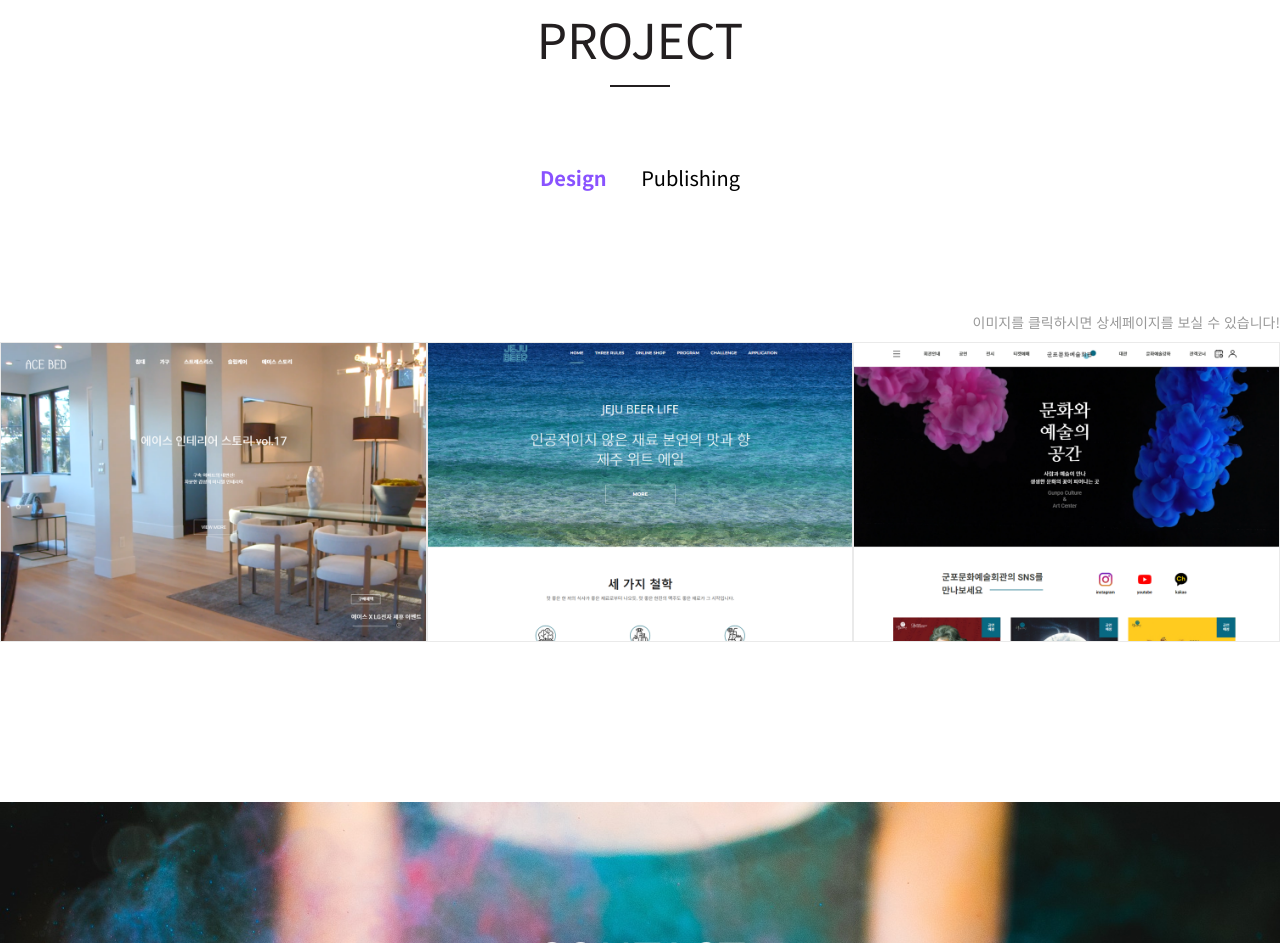
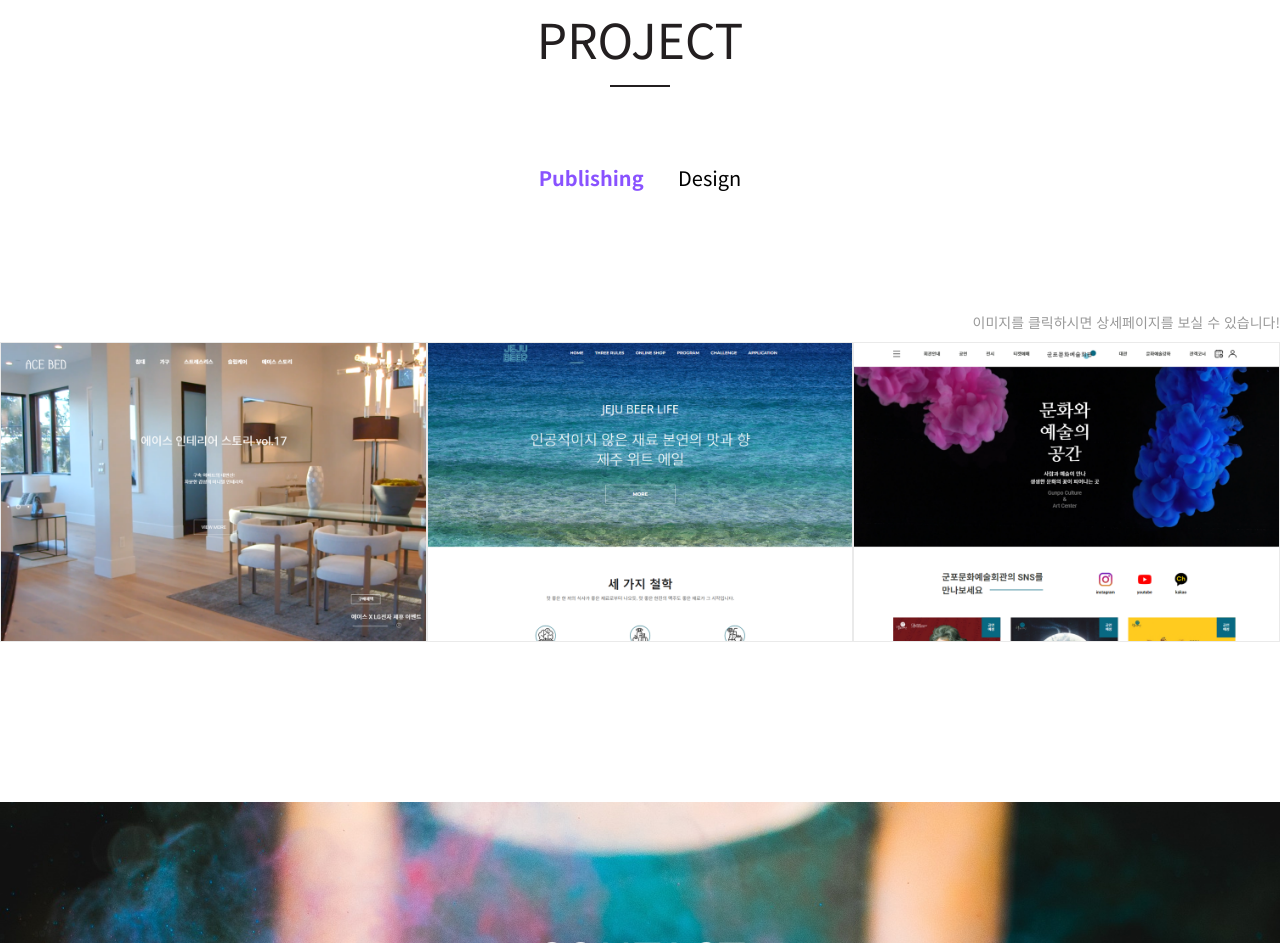
Before and after one commit to younjeonghong/yjportfolio, a plain HTML site: page index.html in a window 1280 px wide. Shown: the part 2319-3262 px from the top of the page. Drawn offline with nearby package versions, Linux system fonts and the light colour scheme; some packages are replaced by stand-ins of ours; a script that the page names is missing.

Commit message:
Update index.html

```diff
--- a/index.html
+++ b/index.html
@@ -264,10 +264,10 @@
 					<div class="tab_page">
 						<ul class="tab">
 							<li>
-								<a href="javascript:void(0)" class="tablinks ani" onclick="openCity(event, 'p_web')" id="defaultOpen">Design</a>
+								<a href="javascript:void(0)" class="tablinks ani" onclick="openCity(event, 'p_web')" id="defaultOpen">Publishing</a>
 							</li>
 							<li>
-                                <a href="javascript:void(0)" class="tablinks ani" onclick="openCity(event, 'p_design')">Publishing</a>
+                                <a href="javascript:void(0)" class="tablinks ani" onclick="openCity(event, 'p_design')">Design</a>
                             </li>
 						</ul><!--tab-->
 						<p class="detail">이미지를 클릭하시면 상세페이지를 보실 수 있습니다!</p>
```
